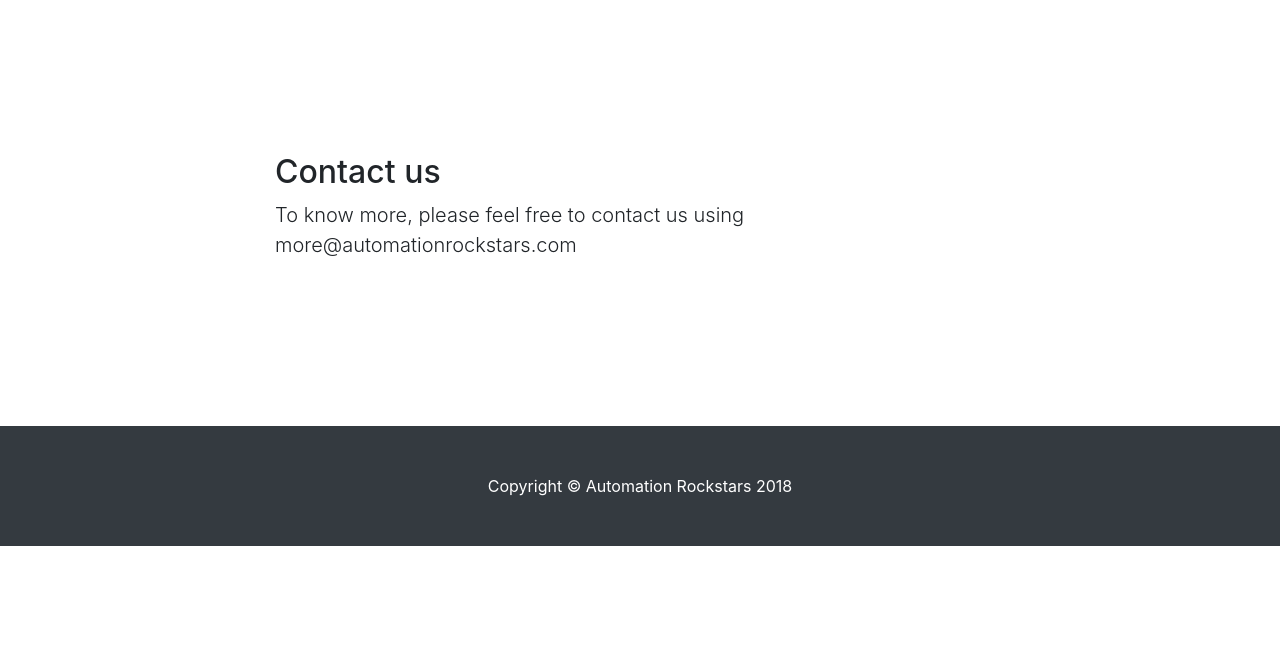
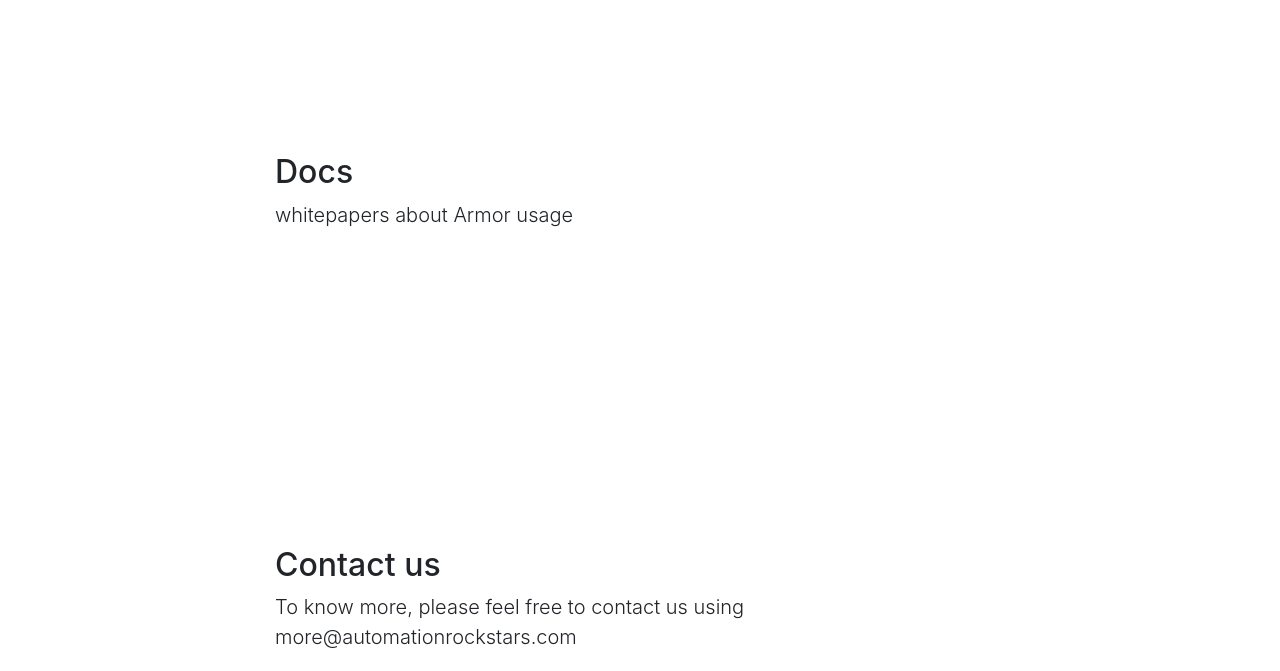
Before and after one commit to AutomationRockstars/armor, a website with bundled scripts: page index.html in a window 1280 px wide. Shown: the part 1652-2323 px from the top of the page. Before the commit the page ends 2198 px from the top, so only its background shows below. Built offline with nearby package versions, Linux system fonts and the light colour scheme.

Commit message:
new page

```diff
--- a/index.html
+++ b/index.html
@@ -37,6 +37,9 @@
             </li>
             <li class="nav-item">
               <a class="nav-link js-scroll-trigger" href="#devqaops">DevQAOps</a>
+            </li>
+            <li class="nav-item">
+              <a class="nav-link js-scroll-trigger" href="#devqaops">Docs</a>
             </li>
           </ul>
         </div>
@@ -84,6 +87,17 @@
       </div>
     </section>
 
+    <section id="docs">
+      <div class="container">
+        <div class="row">
+          <div class="col-lg-8 mx-auto">
+            <h2>Docs</h2>
+            <p class="lead">whitepapers about Armor usage</p>
+          </div>
+        </div>
+      </div>
+    </section>
+
     <section id="contact">
       <div class="container">
         <div class="row">
```
